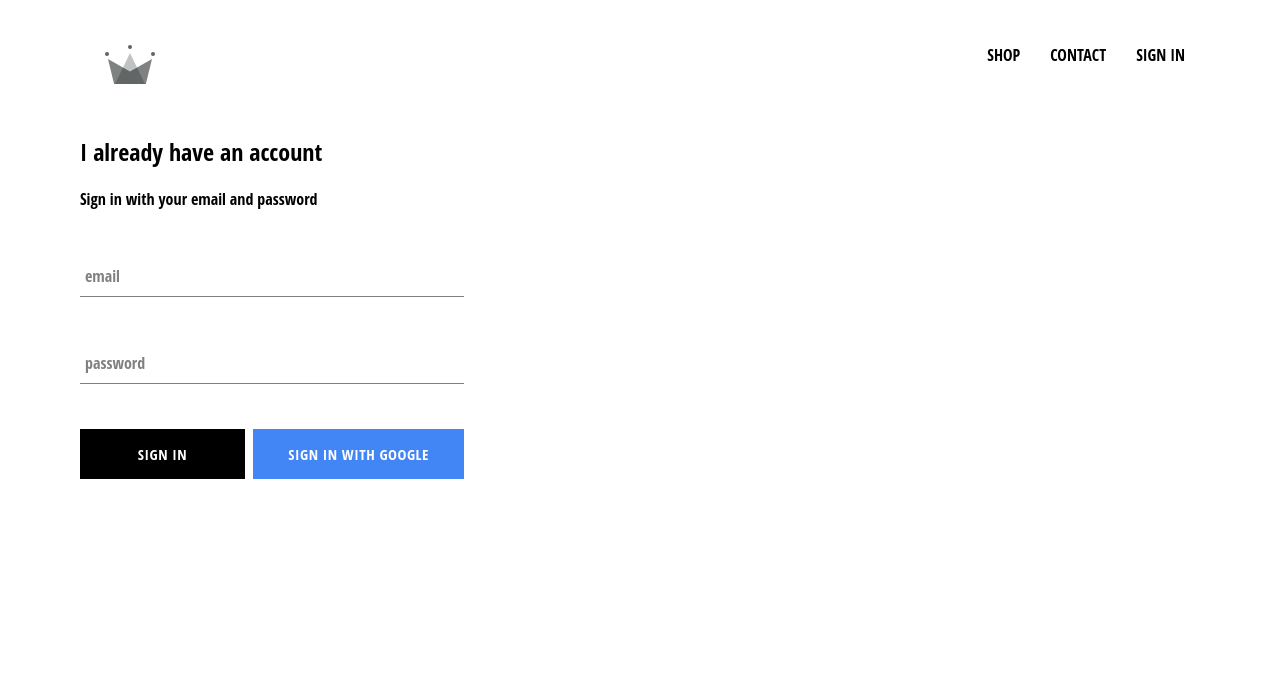
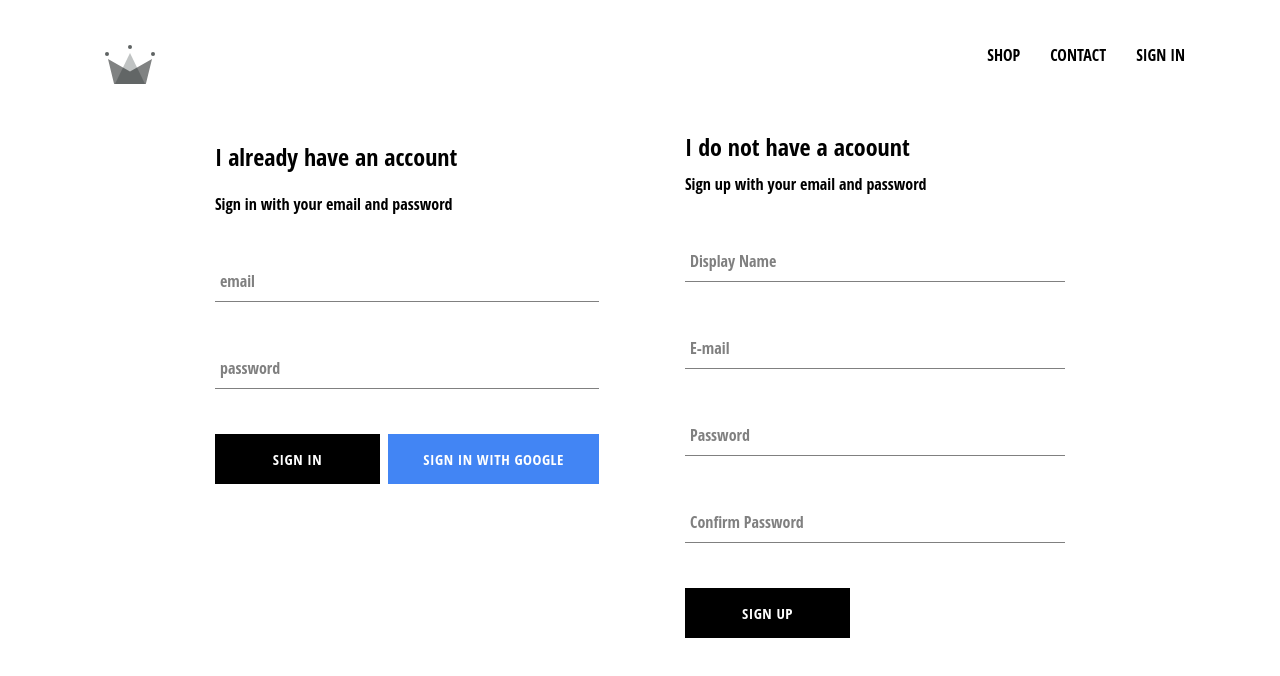
Before and after one commit to woldennore/crwn-clothing, a React (Create React App) app: page /signin in a window 1280 px wide. Shown: the top 676 px of the page. Built offline with nearby package versions, Linux system fonts and the light colour scheme; no server answers; the HTML template or start-up script is replaced by a standard one.

Commit message:
implemented sign up using firebase

```diff
--- a/src/App.js
+++ b/src/App.js
@@ -7,10 +7,10 @@
 import ShopPage from './pages/shop/shop.component';
 import Header from './components/header/header.component';
 import SignInAndSignUppage from './pages/sign-in-and-sign-up/sign-in-and-sign-up.component';
-import { auth } from './firebase/firebase.utils';
+import { auth, createUserProfileDocument } from './firebase/firebase.utils';
 
 class App extends React.Component {
-  constructor(){
+  constructor() {
     super();
     this.state = {
       currentUser: null
@@ -18,21 +18,32 @@
   }
 
   unsubscribFromAuth = null;
-  componentDidMount(){
-    this.unsubscribFromAuth =  auth.onAuthStateChanged(user => {
-      this.setState({currentUser : user});
-      console.log(user);
-    })
+  componentDidMount() {
+    this.unsubscribFromAuth = auth.onAuthStateChanged(async userAuth => {
+      if (userAuth) {
+        const userRef = await createUserProfileDocument(userAuth);
+        userRef.onSnapshot(snapShot => {
+          this.setState({
+            currentUser: {
+              id: snapShot.id,
+              ...snapShot.data()
+            }
+          })
+        });
+      }else{
+        this.setState({currentUser: userAuth});
+      }
+    });
   }
 
-  componentWillUnmount(){
+  componentWillUnmount() {
     this.unsubscribFromAuth();
   }
 
   render() {
     return (
       <div>
-        <Header  currentUser={this.state.currentUser}/>
+        <Header currentUser={this.state.currentUser} />
         <Switch>
           <Route exact path='/' component={HomePage} />
           <Route path='/shop' component={ShopPage} />
--- a/src/components/form-input/form-input.component.jsx
+++ b/src/components/form-input/form-input.component.jsx
@@ -1,7 +1,7 @@
 import React from "react";
 import './form-input.styles.scss'
 
-const Forminput = ({handleChange, label, ...otherProps}) => (
+const FormInput = ({handleChange, label, ...otherProps}) => (
     <div className="group">
         <input className="form-input" onChange={handleChange} {...otherProps}></input>
         {
@@ -14,4 +14,4 @@
     </div>
 )
 
-export default Forminput;
+export default FormInput;
--- a/src/components/sign-in/sign-in.component.jsx
+++ b/src/components/sign-in/sign-in.component.jsx
@@ -1,7 +1,7 @@
 import React from "react";
 
 import './sign-in.styles.scss'
-import Forminput from "../form-input/form-input.component";
+import FormInput from "../form-input/form-input.component";
 import CustomButton from "../custom-button/custom-button.component";
 import { signInWithGoogle } from "../../firebase/firebase.utils";
 
@@ -32,14 +32,14 @@
                 <span>Sign in with your email and password</span>
 
                 <form onSubmit={this.handleSubmit}>
-                    <Forminput
+                    <FormInput
                         name="email"
                         type="email"
                         value={this.state.email}
                         handleChange={this.handleChange}
                         label="email"
                         required />
-                    <Forminput
+                    <FormInput
                         name="password"
                         type="password"
                         value={this.state.password}
--- /dev/null
+++ b/src/components/sign-up/sign-up.component.jsx
@@ -0,0 +1,92 @@
+import React from "react";
+
+import './sign-up.styles.scss'
+import FormInput from "../form-input/form-input.component";
+import CustomButton from "../custom-button/custom-button.component";
+
+import { auth, createUserProfileDocument } from "../../firebase/firebase.utils";
+
+class SignUp extends React.Component {
+    constructor() {
+        super();
+
+        this.state = {
+            displayName: '',
+            email: '',
+            password: '',
+            confirmPassword: ''
+        }
+    }
+
+    handleSubmit = async event => {
+        event.preventDefault();
+        const { displayName, email, password, confirmPassword } = this.state;
+        if (password !== confirmPassword) {
+            alert("passwords don't match");
+            return;
+        }
+
+        try {
+            const { user } = await auth.createUserWithEmailAndPassword(email, password);
+            await createUserProfileDocument(user, { displayName });
+            this.setState({
+                displayName: '',
+                email: '',
+                password: '',
+                confirmPassword: ''
+            });
+        } catch (error) {
+            console.error(error);
+        }
+    }
+
+    handleChange = event => {
+        const { name, value } = event.target;
+        this.setState({ [name]: value });
+    }
+
+    render() {
+        const { displayName, email, password, confirmPassword } = this.state;
+        return (
+            <div className="sign-up">
+                <h2 className="title">I do not have a acoount</h2>
+                <span>Sign up with your email and password</span>
+                <form className="sign-up-form" onSubmit={this.handleSubmit}>
+                    <FormInput
+                        type='text'
+                        name='displayName'
+                        value={displayName}
+                        onChange={this.handleChange}
+                        label='Display Name'
+                        required
+                    />
+                    <FormInput
+                        type='email'
+                        name='email'
+                        value={email}
+                        onChange={this.handleChange}
+                        label='E-mail'
+                        required
+                    />
+                    <FormInput
+                        name="password"
+                        type="password"
+                        value={password}
+                        handleChange={this.handleChange}
+                        label="Password"
+                        required />
+                    <FormInput
+                        name="confirmPassword"
+                        type="password"
+                        value={confirmPassword}
+                        handleChange={this.handleChange}
+                        label="Confirm Password"
+                        required />
+                    <CustomButton type="submit">SIGN UP</CustomButton>
+                </form>
+            </div>
+        );
+    }
+}
+
+export default SignUp;
--- /dev/null
+++ b/src/components/sign-up/sign-up.styles.scss
@@ -0,0 +1,9 @@
+.sign-up {
+    display: flex;
+    flex-direction: column;
+    width: 380px;
+
+    .title {
+      margin: 10px 0;
+    }
+  }
--- a/src/firebase/firebase.utils.js
+++ b/src/firebase/firebase.utils.js
@@ -12,6 +12,29 @@
     measurementId: "G-T8688Q9PEG"
   };
 
+  export const createUserProfileDocument = async (userAuth, additionalData) => {
+    if(!userAuth) return;
+
+    const userRef = firestore.doc(`users/${userAuth.uid}`);
+    const snapShot = await userRef.get();
+    if(!snapShot.exists){
+      const { displayName, email } = userAuth;
+      const created = new Date();
+
+      try {
+        await userRef.set({
+          displayName,
+          email,
+          created,
+          ...additionalData
+        });
+      } catch (error) {
+        console.log("error creating user", error.message);
+      }
+    }
+    return userRef;
+  }
+
   firebase.initializeApp(config);
 
   export const auth = firebase.auth();
--- a/src/pages/sign-in-and-sign-up/sign-in-and-sign-up.component.jsx
+++ b/src/pages/sign-in-and-sign-up/sign-in-and-sign-up.component.jsx
@@ -1,10 +1,12 @@
 import React from "react";
 import './sign-in-and-sign-up.styles.scss';
 import SignIn from "../../components/sign-in/sign-in.component";
+import SignUp from "../../components/sign-up/sign-up.component";
 
 const SignInAndSignUppage = () => (
     <div className="sign-in-and-sign-up">
         <SignIn />
+        <SignUp />
     </div>
 )
 
--- a/src/pages/sign-in-and-sign-up/sign-in-and-sign-up.styles.scss
+++ b/src/pages/sign-in-and-sign-up/sign-in-and-sign-up.styles.scss
@@ -0,0 +1,6 @@
+.sign-in-and-sign-up {
+    width: 850px;
+    display: flex;
+    justify-content: space-between;
+    margin: 30px auto;
+  }
```
